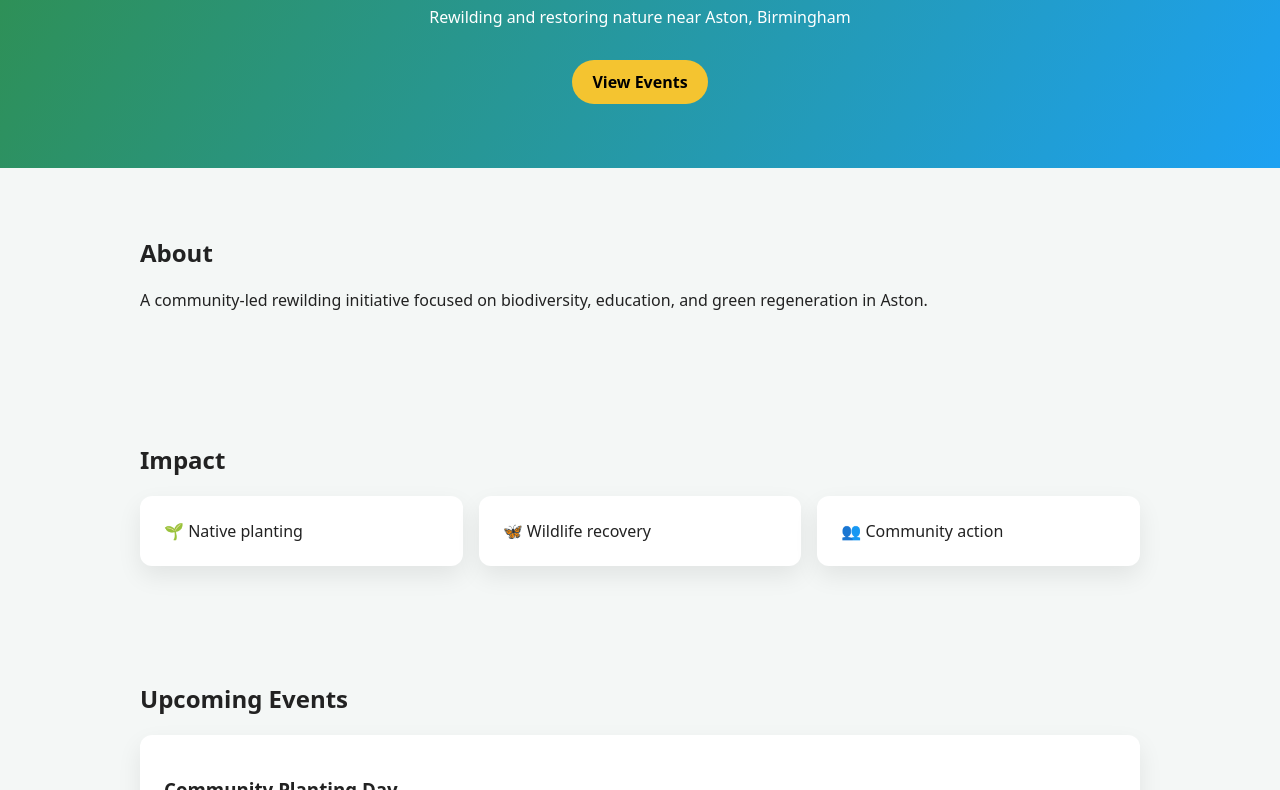
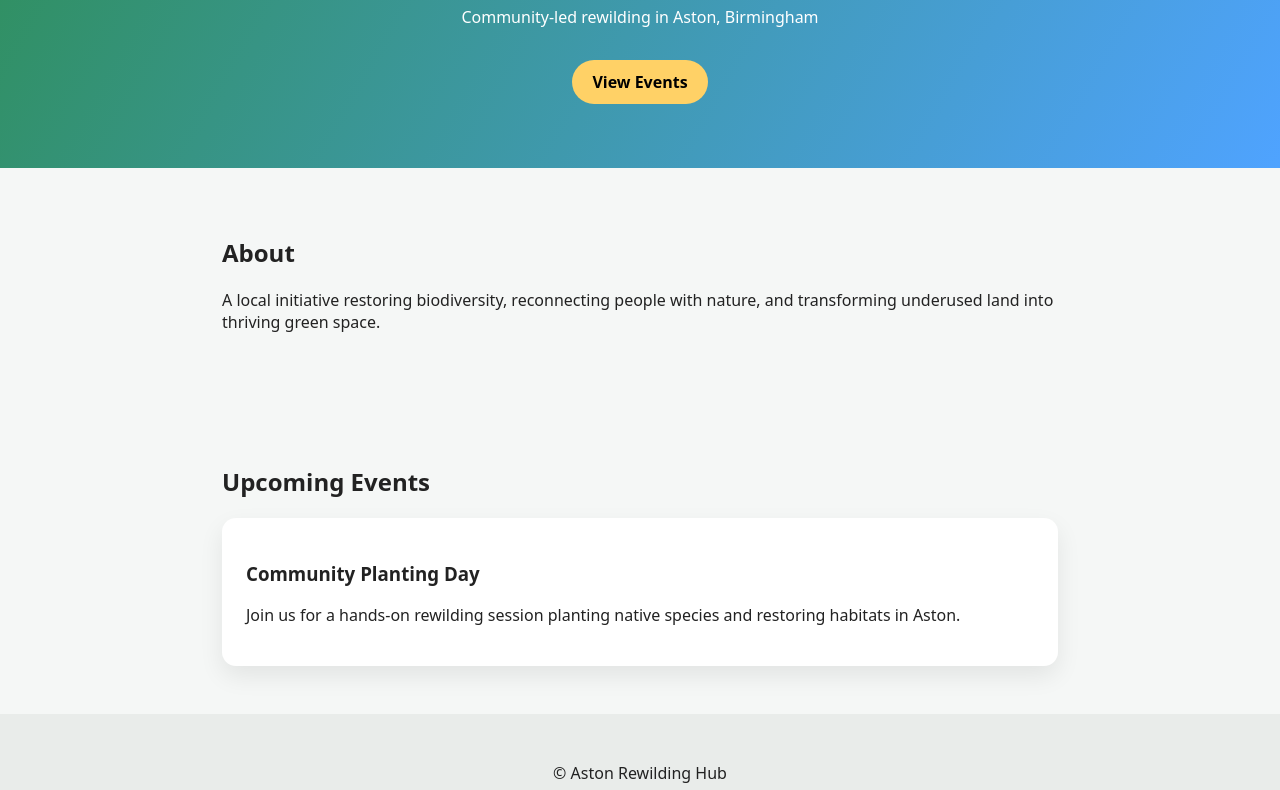
Before and after one commit to babooshel/astonrewilding, a plain HTML site: page index.html in a window 1280 px wide. Shown: the part 144-934 px from the top of the page. Drawn offline with Linux system fonts and the light colour scheme.

Commit message:
Hello bro

```diff
--- a/events/example-event.md
+++ b/events/example-event.md
@@ -3,4 +3,5 @@ title: Community Planting Day
 date: 2026-03-10
 ---
 
-Join us to plant native species and help restore local habitats in Aston.
+Join us for a hands-on rewilding session planting native species
+and restoring habitats in Aston.
--- a/index.html
+++ b/index.html
@@ -2,10 +2,10 @@
 <html lang="en">
 <head>
   <meta charset="UTF-8" />
-  <meta name="viewport" content="width=device-width, initial-scale=1.0"/>
   <title>Aston Rewilding Hub</title>
+  <meta name="viewport" content="width=device-width, initial-scale=1" />
 
-  <link rel="stylesheet" href="styles.css">
+  <link rel="stylesheet" href="styles.css" />
 
   <!-- Netlify Identity -->
   <script src="https://identity.netlify.com/v1/netlify-identity-widget.js"></script>
@@ -14,28 +14,19 @@
 
 <header class="hero">
   <h1>Aston Rewilding Hub</h1>
-  <p>Rewilding and restoring nature near Aston, Birmingham</p>
+  <p>Community-led rewilding in Aston, Birmingham</p>
   <a href="#events" class="btn">View Events</a>
 </header>
 
-<section class="section">
+<section id="about">
   <h2>About</h2>
   <p>
-    A community-led rewilding initiative focused on biodiversity,
-    education, and green regeneration in Aston.
+    A local initiative restoring biodiversity, reconnecting people with nature,
+    and transforming underused land into thriving green space.
   </p>
 </section>
 
-<section class="section">
-  <h2>Impact</h2>
-  <div class="cards">
-    <div class="card">🌱 Native planting</div>
-    <div class="card">🦋 Wildlife recovery</div>
-    <div class="card">👥 Community action</div>
-  </div>
-</section>
-
-<section class="section" id="events">
+<section id="events">
   <h2>Upcoming Events</h2>
   <div id="events-container">
     <p>Loading events…</p>
--- a/script.js
+++ b/script.js
@@ -1,10 +1,15 @@
 fetch("/events/example-event.md")
   .then(res => res.text())
   .then(text => {
-    document.getElementById("events-container").innerHTML = `
-      <div class="card">
+    const container = document.getElementById("events-container");
+    container.innerHTML = `
+      <div class="event-card">
         <h3>Community Planting Day</h3>
-        <p>${text.replace(/---[\\s\\S]*?---/, "")}</p>
+        <p>${text.replace(/---[^]*?---/, "").trim()}</p>
       </div>
     `;
+  })
+  .catch(() => {
+    document.getElementById("events-container").innerText =
+      "Events will appear here soon.";
   });
--- a/styles.css
+++ b/styles.css
@@ -1,8 +1,12 @@
 :root {
-  --green: #2f8f4e;
-  --blue: #1da1f2;
-  --yellow: #f4c430;
-  --bg: #f4f7f6;
+  --green: #2f8f5b;
+  --blue: #4fa3ff;
+  --yellow: #ffd166;
+  --bg: #f5f7f6;
+}
+
+* {
+  box-sizing: border-box;
 }
 
 body {
@@ -13,49 +17,43 @@ body {
 }
 
 .hero {
-  background: linear-gradient(120deg, var(--green), var(--blue));
-  color: white;
   padding: 4rem 2rem;
   text-align: center;
+  color: white;
+  background: linear-gradient(120deg, var(--green), var(--blue));
 }
 
 .btn {
   display: inline-block;
   margin-top: 1rem;
+  padding: 0.7rem 1.3rem;
   background: var(--yellow);
-  color: black;
-  padding: 0.7rem 1.3rem;
+  color: #000;
+  text-decoration: none;
   border-radius: 999px;
-  text-decoration: none;
   font-weight: 600;
 }
 
-.section {
-  max-width: 1000px;
+section {
+  max-width: 900px;
   margin: auto;
   padding: 3rem 2rem;
 }
 
-.cards {
+#events-container {
   display: grid;
-  grid-template-columns: repeat(auto-fit, minmax(200px, 1fr));
   gap: 1rem;
 }
 
-.card {
+.event-card {
   background: white;
   padding: 1.5rem;
-  border-radius: 12px;
+  border-radius: 14px;
   box-shadow: 0 10px 25px rgba(0,0,0,0.08);
-  transition: transform 0.3s;
-}
-
-.card:hover {
-  transform: translateY(-6px);
 }
 
 footer {
   text-align: center;
   padding: 2rem;
-  background: #e6ebe8;
+  background: #e9ecea;
 }
```
Also changed, not shown: admin/config.yml (+11 -3 lines), admin/index.html (+1 -5 lines). Lines whose indentation alone changed are shown as unchanged.
